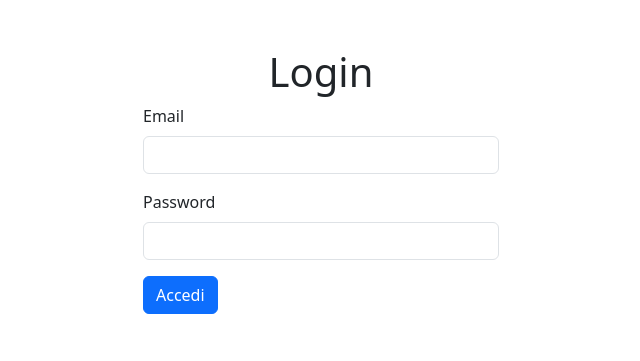
After one commit to peppe2412/Blog, a PHP site: page /views/auth/login.php in a window 1280 px wide. The commit adds this page. Shown: the top 361 px of the page, without its empty margins (319-959 px from the left). Run offline with PHP 8.4, Linux system fonts and the light colour scheme; some libraries are stand-ins or nearby versions.

Commit message:
Aggiunto sistema login per admin user

```diff
--- a/config/database.php
+++ b/config/database.php
@@ -21,7 +21,7 @@ try{
     $config = new PHPAuthConfig($connection);
     $auth = new PHPAuth($connection, $config);
 
-    echo "Connesso al database: $db_name \n";
+    // echo "Connesso al database: $db_name \n";
 } catch(Error $e){
     echo "Errore: " . $e->getMessage();
 }
--- /dev/null
+++ b/views/auth/components/layout.php
@@ -0,0 +1,14 @@
+<!DOCTYPE html>
+<html lang="en">
+<head>
+    <meta charset="UTF-8">
+    <meta name="viewport" content="width=device-width, initial-scale=1.0">
+    <title>Login</title>
+    <link rel="stylesheet" href="/assets//css//style.css">
+</head>
+<body>
+
+    <?php echo $slotLogin; ?>
+
+</body>
+</html>
--- /dev/null
+++ b/views/auth/login.php
@@ -0,0 +1,35 @@
+<?php
+session_start();
+$error = $_SESSION['login_error'] ?? null;
+unset($_SESSION['login_error']);
+
+ob_start();
+?>
+
+<section class="container py-5">
+    <div class="row justify-content-center">
+        <div class="col-12 col-lg-4">
+            <?php if ($error): ?>
+                <div class="alert alert-danger"><?= htmlspecialchars($error) ?></div>
+            <?php endif; ?>
+            <h1 class="text-center">Login</h1>
+            <form method="POST" action="/login">
+                <div class="mb-3">
+                    <label for="email" class="form-label">Email</label>
+                    <input name="email" type="email" class="form-control" id="email">
+                </div>
+                <div class="mb-3">
+                    <label for="password" class="form-label">Password</label>
+                    <input name="password" type="password" class="form-control" id="password">
+                </div>
+                <button type="submit" class="btn btn-primary">Accedi</button>
+            </form>
+        </div>
+    </div>
+</section>
+
+
+<?php
+$slotLogin = ob_get_clean();
+include_once __DIR__ . '/components/layout.php'
+?>
--- a/views/home.php
+++ b/views/home.php
@@ -1,8 +1,14 @@
 <?php
+session_start();
+$success = $_SESSION['auth_success'] ?? null;
+unset($_SESSION['auth_success']);
 ob_start();
 ?>
 
 <h1>Home</h1>
+<?php if ($success): ?>
+    <div class="alert alert-success"><?= htmlspecialchars($success) ?></div>
+<?php endif; ?>
 
 <?php
 $slot = ob_get_clean();
```
Also changed, not shown: routing/routes.php (+42 -4 lines).
